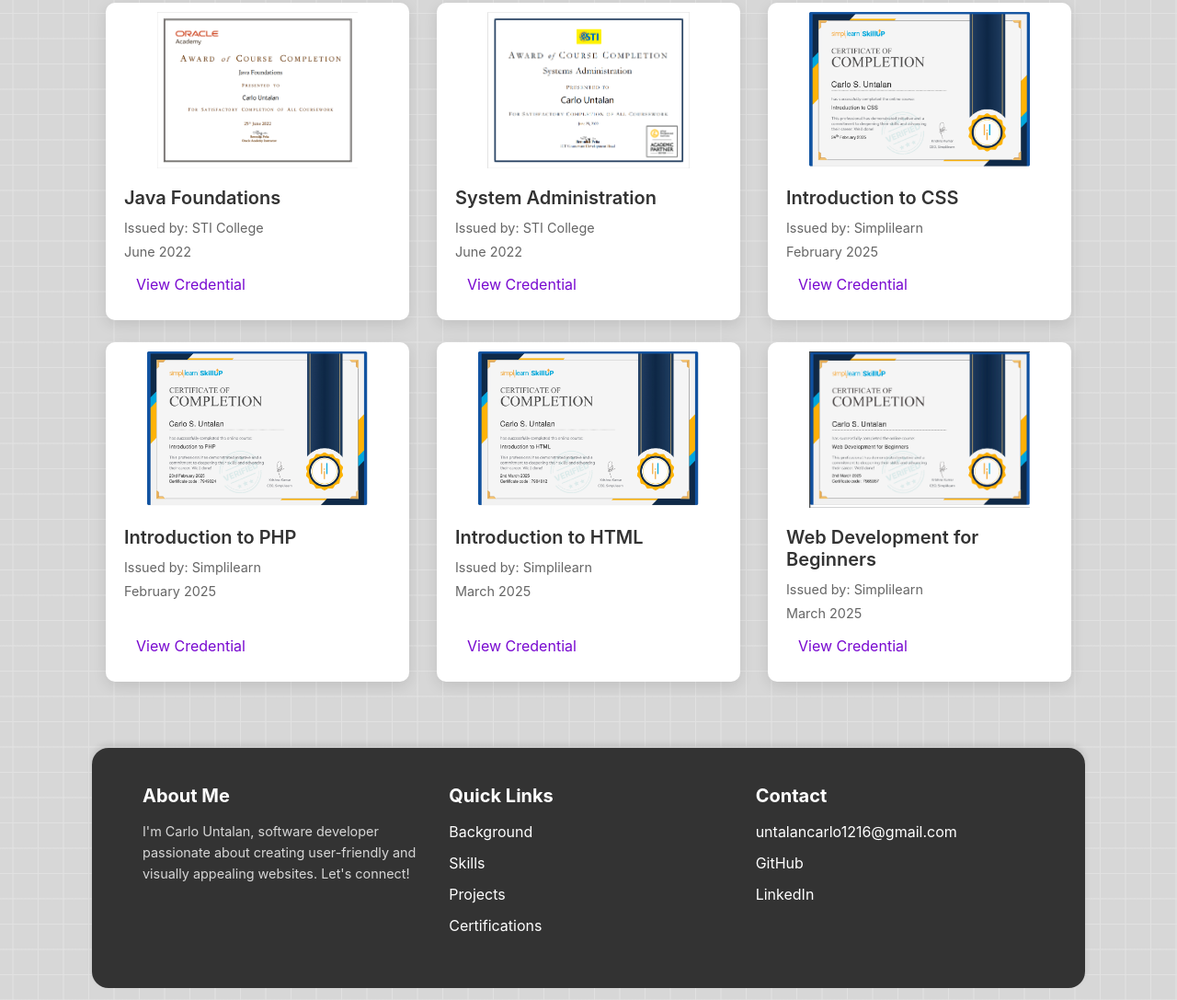
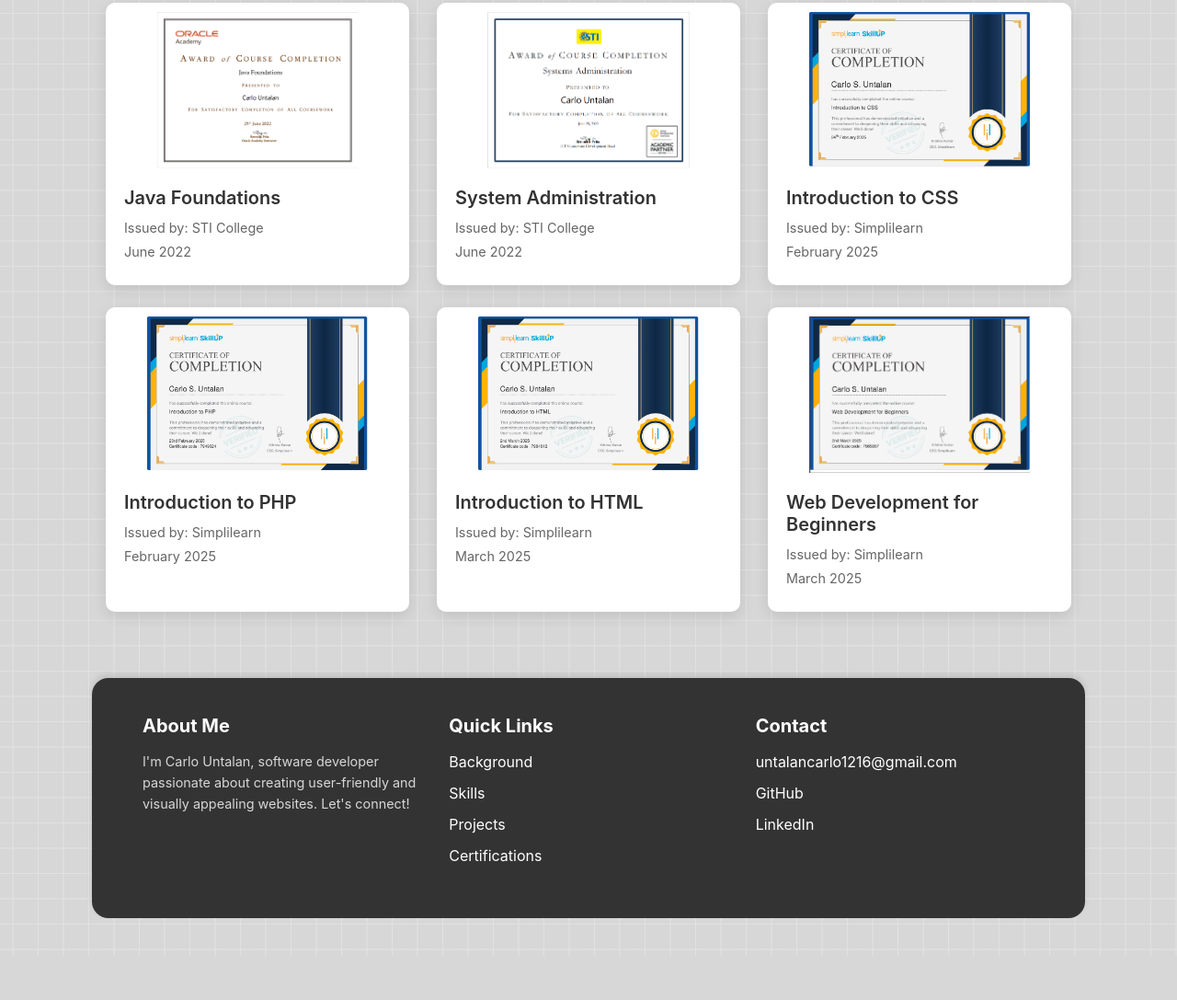
Before and after one commit to carlo121603/UntalanPortfolio, a plain HTML site: page index.html in a window 1280 px wide. Shown: the part 4894-5981 px from the top of the page at 92% size. After the commit the page ends 5933 px from the top, so only its background shows below. Drawn offline with nearby package versions, Linux system fonts and the light colour scheme.

Commit message:
removed view credentials in certifications

```diff
--- a/index.html
+++ b/index.html
@@ -431,7 +431,7 @@
                 <h3 class="certification-title">Java Foundations</h3>
                 <p class="certification-issuer">Issued by: STI College</p>
                 <p class="certification-date">June 2022</p>
-                <a href="#" class="btn btn-certification" target="_blank">View Credential</a>
+                <!-- <a href="#" class="btn btn-certification" target="_blank">View Credential</a> -->
               </div>
             </div>
           </div>
@@ -446,7 +446,7 @@
                 <h3 class="certification-title">System Administration</h3>
                 <p class="certification-issuer">Issued by: STI College</p>
                 <p class="certification-date">June 2022</p>
-                <a href="#" class="btn btn-certification" target="_blank">View Credential</a>
+                <!-- <a href="#" class="btn btn-certification" target="_blank">View Credential</a> -->
               </div>
             </div>
           </div>
@@ -461,7 +461,7 @@
                 <h3 class="certification-title">Introduction to CSS</h3>
                 <p class="certification-issuer">Issued by: Simplilearn</p>
                 <p class="certification-date">February 2025</p>
-                <a href="#" class="btn btn-certification" target="_blank">View Credential</a>
+                <!-- <a href="#" class="btn btn-certification" target="_blank">View Credential</a> -->
               </div>
             </div>
           </div>
@@ -476,7 +476,7 @@
                 <h3 class="certification-title">Introduction to PHP</h3>
                 <p class="certification-issuer">Issued by: Simplilearn</p>
                 <p class="certification-date">February 2025</p>
-                <a href="#" class="btn btn-certification" target="_blank">View Credential</a>
+                <!-- <a href="#" class="btn btn-certification" target="_blank">View Credential</a> -->
               </div>
             </div>
           </div>
@@ -491,7 +491,7 @@
                 <h3 class="certification-title">Introduction to HTML</h3>
                 <p class="certification-issuer">Issued by: Simplilearn</p>
                 <p class="certification-date">March 2025</p>
-                <a href="#" class="btn btn-certification" target="_blank">View Credential</a>
+                <!-- <a href="#" class="btn btn-certification" target="_blank">View Credential</a> -->
               </div>
             </div>
           </div>
@@ -506,7 +506,7 @@
                 <h3 class="certification-title">Web Development for Beginners</h3>
                 <p class="certification-issuer">Issued by: Simplilearn</p>
                 <p class="certification-date">March 2025</p>
-                <a href="#" class="btn btn-certification" target="_blank">View Credential</a>
+                <!-- <a href="#" class="btn btn-certification" target="_blank">View Credential</a> -->
               </div>
             </div>
           </div>
```
